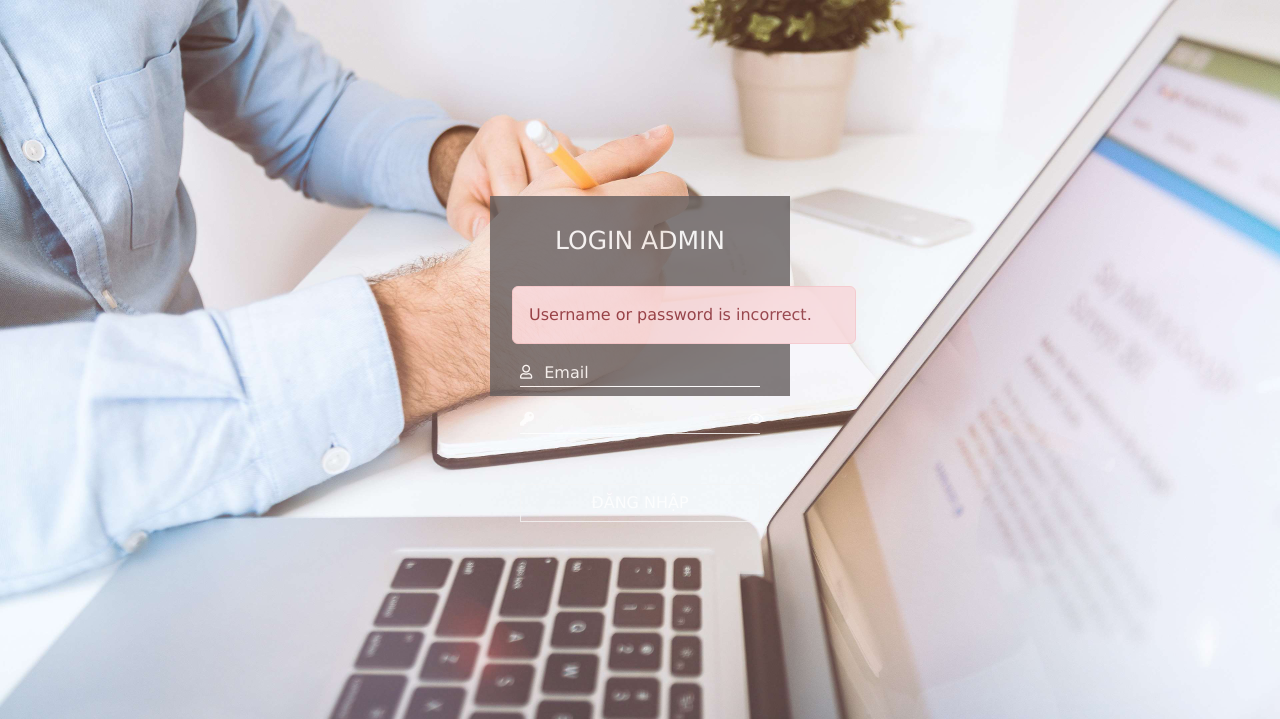
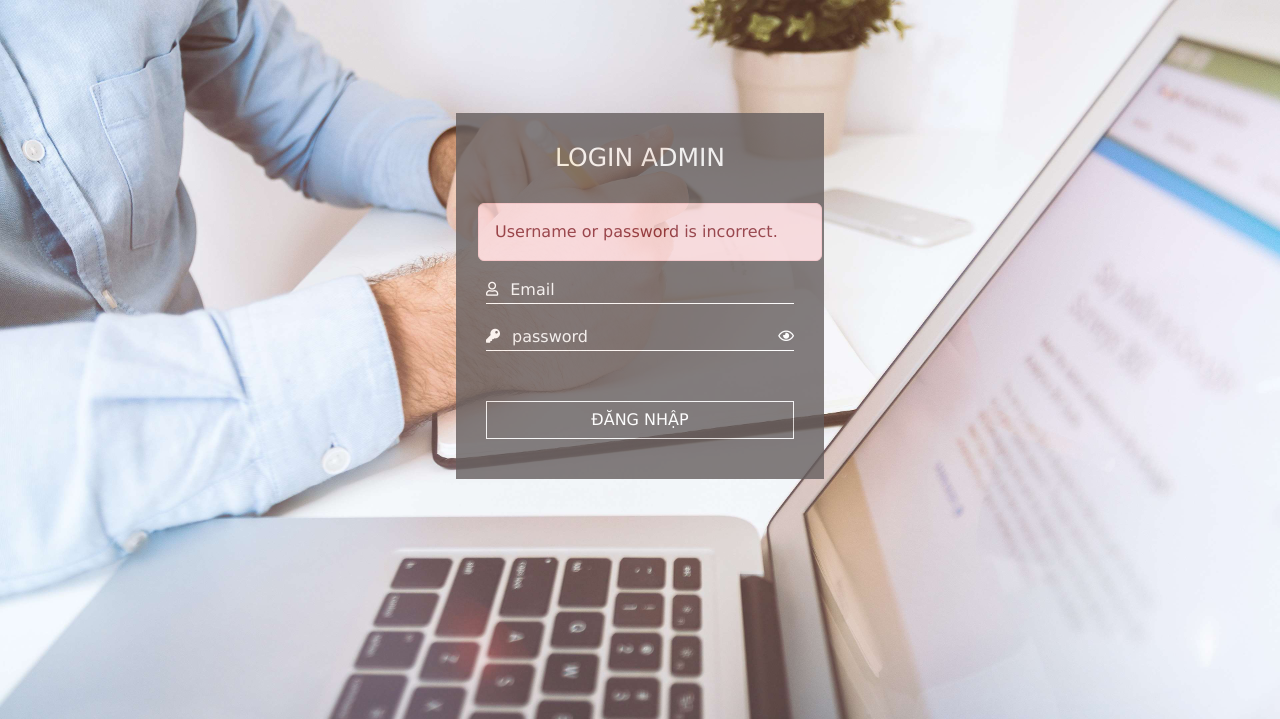
Before and after one commit to LeHoaiDuyBinh/github-WebBanVeTau, a PHP site: page /view/admin/login.php in a window 1280 px wide. Shown: the top 719 px of the page. Run offline with PHP 8.4, Linux system fonts and the light colour scheme; some libraries are stand-ins or nearby versions.

Commit message:
fix form đăng nhập admin

```diff
--- a/src/view/css/admin.css
+++ b/src/view/css/admin.css
@@ -13,9 +13,10 @@
     justify-content: center;
     align-items: center;
 }
+
 #form-login{
-    max-width: 300px;
-    height: 200px;
+    max-width: 368px;
+    height: auto;
     background: rgb(101, 94, 94);
     flex-grow: 1;
     padding: 30px 30px 40px;
```
